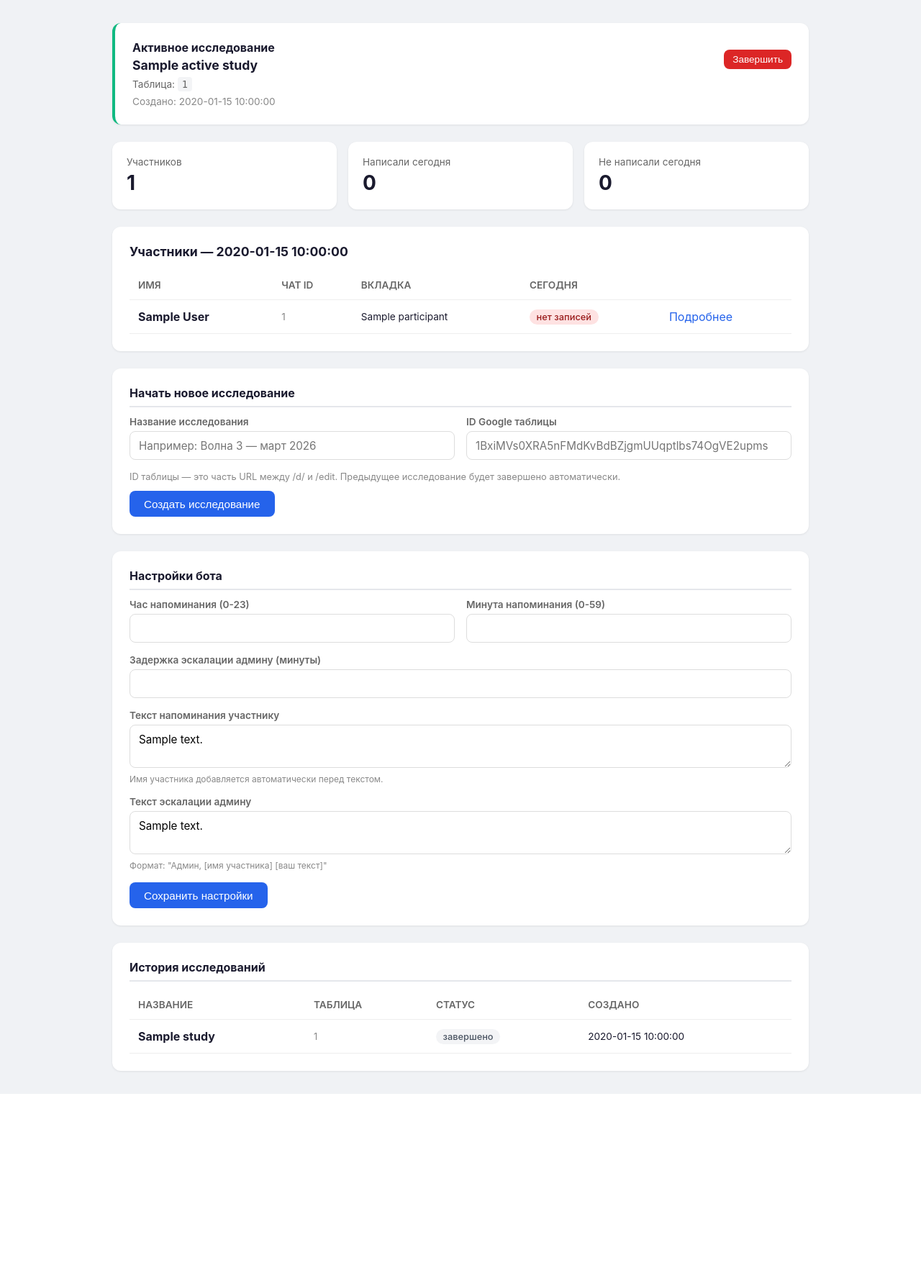
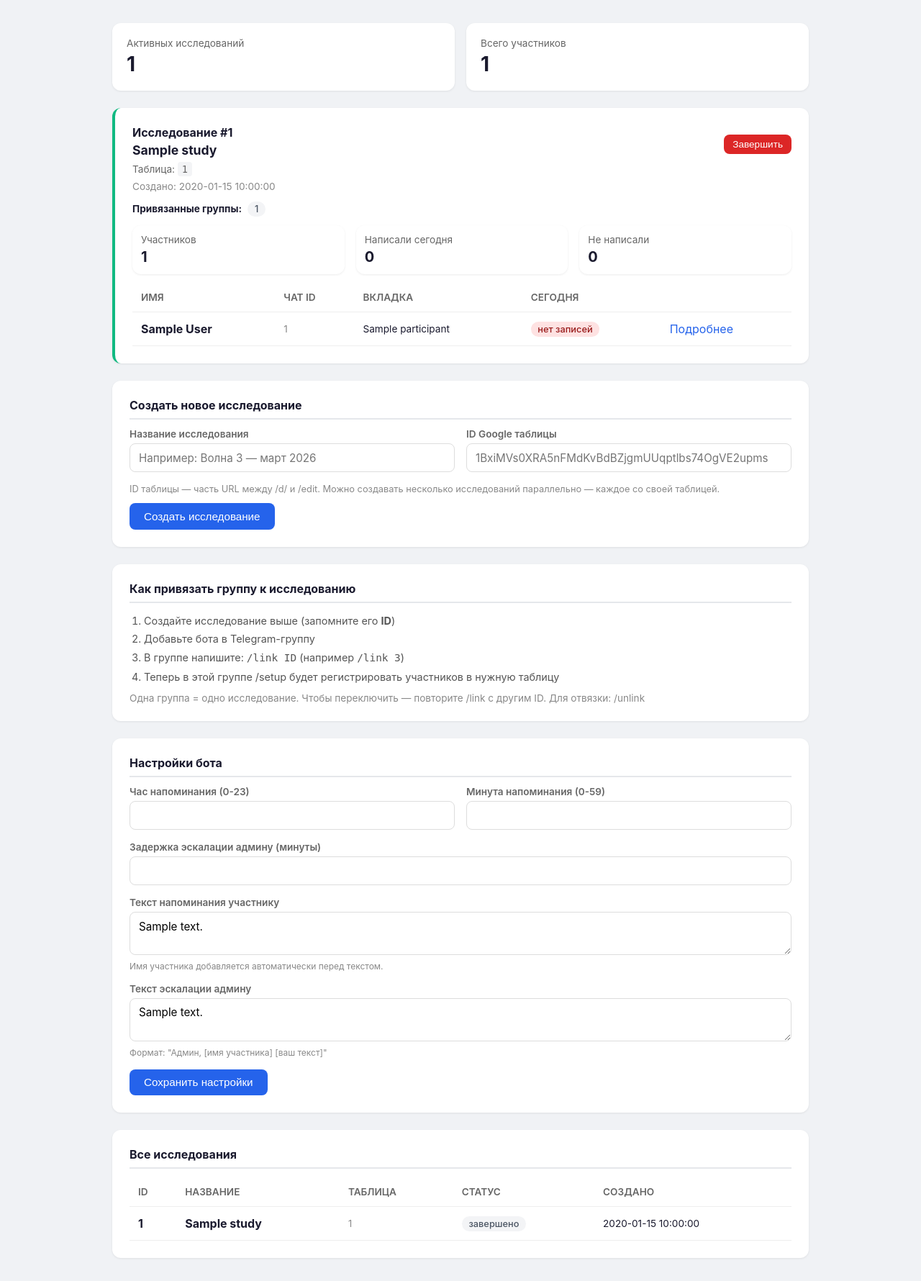
Before and after one commit to Viktorprokushev0707/dada, a Python web app: template bot/web/templates/dashboard.html in a window 1280 px wide. Shown: the part 56-1836 px from the top of the page at 72% size. Before the commit the page ends 1576 px from the top, so only its background shows below. Run offline with Jinja, Linux system fonts and the light colour scheme; the template is opened without the code that fills it: most values are stand-ins (such as "Sample title", 1, 10 or a date in 2020).

Commit message:
Fix tab creation bug and add multi-study support with group linking
- Fix /setup: add return after Sheets tab creation failure (was showing
  both error AND success messages, registering participant without tab)
- Add study_groups table to map Telegram groups to studies
- Support multiple parallel active studies (no longer auto-deactivate all)
- Add /link command: admins link a group to a specific study
- Add /unlink command: remove group-study association
- /setup now uses group→study mapping instead of single active study
- Dashboard shows all active studies with per-study stats and group links
- Add instructions card explaining the linking workflow

https://claude.ai/code/session_01DcRS8pyCZQGRPDvhnTz5qp

```diff
--- a/bot/__main__.py
+++ b/bot/__main__.py
@@ -17,6 +17,7 @@ from bot import db
 from bot.config import settings
 from bot.handlers.admin import list_command, status_command
 from bot.handlers.diary import collect_message
+from bot.handlers.link import link_command, unlink_command
 from bot.handlers.setup import setup_command
 from bot.services.scheduler import register_jobs
 from bot.web.app import create_web_app, start_web_app
@@ -57,6 +58,8 @@ async def run_bot(stop_event: asyncio.Event) -> None:
             )
 
             bot_app.add_handler(CommandHandler("setup", setup_command))
+            bot_app.add_handler(CommandHandler("link", link_command))
+            bot_app.add_handler(CommandHandler("unlink", unlink_command))
             bot_app.add_handler(CommandHandler("list", list_command))
             bot_app.add_handler(CommandHandler("status", status_command))
             bot_app.add_handler(
--- a/bot/services/sheets.py
+++ b/bot/services/sheets.py
@@ -34,14 +34,14 @@ class SheetsService:
         spreadsheet = self._get_spreadsheet(spreadsheet_id)
         try:
             spreadsheet.worksheet(tab_name)
-            logger.info("Tab '%s' already exists", tab_name)
+            logger.info("Tab '%s' already exists in spreadsheet %s", tab_name, spreadsheet_id)
         except gspread.WorksheetNotFound:
             ws = spreadsheet.add_worksheet(
                 title=tab_name, rows=1000, cols=5
             )
             ws.update([["Дата", "Время", "Статус", "Дневник"]], "A1:D1")
             ws.format("A1:D1", {"textFormat": {"bold": True}})
-            logger.info("Created tab '%s'", tab_name)
+            logger.info("Created tab '%s' in spreadsheet %s", tab_name, spreadsheet_id)
 
     def append_entry(
         self,
--- a/bot/web/templates/dashboard.html
+++ b/bot/web/templates/dashboard.html
@@ -4,47 +4,71 @@
 
 {% block content %}
 
-{# ── ACTIVE STUDY ─────────────────────────────────────────── #}
-{% if active_study %}
+{# ── GLOBAL STATS ─────────────────────────────────────────── #}
+<div class="stat-grid">
+    <div class="stat-card">
+        <div class="label">Активных исследований</div>
+        <div class="value">{{ active_studies | length }}</div>
+    </div>
+    <div class="stat-card">
+        <div class="label">Всего участников</div>
+        <div class="value">{{ total_participants }}</div>
+    </div>
+</div>
+
+{# ── ACTIVE STUDIES ───────────────────────────────────────── #}
+{% if active_studies %}
+{% for sd in active_studies %}
 <div class="card study-active">
     <div style="display: flex; justify-content: space-between; align-items: center; flex-wrap: wrap; gap: 0.5rem;">
         <div>
-            <div class="section-title" style="border: none; padding: 0; margin: 0;">Активное исследование</div>
-            <h2 style="margin: 0.25rem 0 0.5rem;">{{ active_study.name }}</h2>
+            <div class="section-title" style="border: none; padding: 0; margin: 0;">
+                Исследование #{{ sd.study.id }}
+            </div>
+            <h2 style="margin: 0.25rem 0 0.5rem;">{{ sd.study.name }}</h2>
         </div>
-        <form method="post" action="/study/{{ active_study.id }}/finish" style="margin: 0;"
-              onsubmit="return confirm('Завершить исследование? Участники перестанут записываться.')">
+        <form method="post" action="/study/{{ sd.study.id }}/finish" style="margin: 0;"
+              onsubmit="return confirm('Завершить исследование «{{ sd.study.name }}»? Новые участники не смогут регистрироваться.')">
             <button type="submit" class="btn btn-danger btn-sm">Завершить</button>
         </form>
     </div>
     <div style="font-size: 0.85rem; color: #666; margin-bottom: 0.5rem;">
-        Таблица: <code style="background:#f3f4f6; padding: 2px 6px; border-radius: 4px;">{{ active_study.spreadsheet_id }}</code>
+        Таблица: <code style="background:#f3f4f6; padding: 2px 6px; border-radius: 4px;">{{ sd.study.spreadsheet_id }}</code>
     </div>
-    <div style="font-size: 0.85rem; color: #888;">
-        Создано: {{ active_study.created_at }}
+    <div style="font-size: 0.85rem; color: #888; margin-bottom: 0.75rem;">
+        Создано: {{ sd.study.created_at }}
     </div>
-</div>
 
-{# ── STATS ──────────────────────────────────────────────── #}
-<div class="stat-grid">
-    <div class="stat-card">
-        <div class="label">Участников</div>
-        <div class="value">{{ total_participants }}</div>
+    {# Groups linked to this study #}
+    <div style="margin-bottom: 0.75rem;">
+        <strong style="font-size: 0.85rem;">Привязанные группы:</strong>
+        {% if sd.groups %}
+            {% for g in sd.groups %}
+                <span class="badge badge-gray" style="margin-left: 0.25rem;">{{ g.chat_id }}</span>
+            {% endfor %}
+        {% else %}
+            <span style="font-size: 0.85rem; color: #999;">нет групп — используйте <code>/link {{ sd.study.id }}</code> в Telegram</span>
+        {% endif %}
     </div>
-    <div class="stat-card">
-        <div class="label">Написали сегодня</div>
-        <div class="value">{{ participants | selectattr('today_messages', 'gt', 0) | list | length }}</div>
+
+    {# Study stats #}
+    <div class="stat-grid" style="margin-bottom: 0.75rem;">
+        <div class="stat-card" style="padding: 0.75rem;">
+            <div class="label">Участников</div>
+            <div class="value" style="font-size: 1.25rem;">{{ sd.participants | length }}</div>
+        </div>
+        <div class="stat-card" style="padding: 0.75rem;">
+            <div class="label">Написали сегодня</div>
+            <div class="value" style="font-size: 1.25rem;">{{ sd.participants | selectattr('today_messages', 'gt', 0) | list | length }}</div>
+        </div>
+        <div class="stat-card" style="padding: 0.75rem;">
+            <div class="label">Не написали</div>
+            <div class="value" style="font-size: 1.25rem;">{{ sd.participants | selectattr('today_messages', 'eq', 0) | list | length }}</div>
+        </div>
     </div>
-    <div class="stat-card">
-        <div class="label">Не написали сегодня</div>
-        <div class="value">{{ participants | selectattr('today_messages', 'eq', 0) | list | length }}</div>
-    </div>
-</div>
 
-{# ── PARTICIPANTS TABLE ─────────────────────────────────── #}
-<div class="card">
-    <h2>Участники — {{ today }}</h2>
-    {% if participants %}
+    {# Participants table #}
+    {% if sd.participants %}
     <table>
         <thead>
             <tr>
@@ -56,7 +80,7 @@
             </tr>
         </thead>
         <tbody>
-            {% for p in participants %}
+            {% for p in sd.participants %}
             <tr>
                 <td><strong>{{ p.display_name }}</strong></td>
                 <td style="font-size: 0.85rem; color: #888;">{{ p.chat_id }}</td>
@@ -74,22 +98,23 @@
         </tbody>
     </table>
     {% else %}
-    <p style="color: #888; text-align: center; padding: 2rem;">
-        Нет участников. Используйте /setup в группе Telegram, чтобы добавить участника.
+    <p style="color: #888; text-align: center; padding: 1rem;">
+        Нет участников. Используйте /setup в привязанной группе Telegram.
     </p>
     {% endif %}
 </div>
+{% endfor %}
 
 {% else %}
-{# ── NO ACTIVE STUDY ────────────────────────────────────── #}
+{# ── NO ACTIVE STUDIES ────────────────────────────────────── #}
 <div class="alert alert-warning">
-    Нет активного исследования. Создайте новое исследование ниже, чтобы начать работу.
+    Нет активных исследований. Создайте новое исследование ниже, чтобы начать работу.
 </div>
 {% endif %}
 
 {# ── NEW STUDY FORM ─────────────────────────────────────── #}
 <div class="card">
-    <div class="section-title">Начать новое исследование</div>
+    <div class="section-title">Создать новое исследование</div>
     <form method="post" action="/study/create">
         <div class="form-row">
             <div class="form-group">
@@ -102,10 +127,26 @@
             </div>
         </div>
         <p style="font-size: 0.8rem; color: #888; margin-bottom: 0.75rem;">
-            ID таблицы — это часть URL между /d/ и /edit. Предыдущее исследование будет завершено автоматически.
+            ID таблицы — часть URL между /d/ и /edit.
+            Можно создавать несколько исследований параллельно — каждое со своей таблицей.
         </p>
         <button type="submit" class="btn btn-primary">Создать исследование</button>
     </form>
+</div>
+
+{# ── HOW IT WORKS ─────────────────────────────────────────── #}
+<div class="card">
+    <div class="section-title">Как привязать группу к исследованию</div>
+    <ol style="font-size: 0.9rem; line-height: 1.8; color: #555; padding-left: 1.25rem;">
+        <li>Создайте исследование выше (запомните его <b>ID</b>)</li>
+        <li>Добавьте бота в Telegram-группу</li>
+        <li>В группе напишите: <code>/link ID</code> (например <code>/link 3</code>)</li>
+        <li>Теперь в этой группе /setup будет регистрировать участников в нужную таблицу</li>
+    </ol>
+    <p style="font-size: 0.85rem; color: #888; margin-top: 0.5rem;">
+        Одна группа = одно исследование. Чтобы переключить — повторите /link с другим ID.
+        Для отвязки: /unlink
+    </p>
 </div>
 
 {# ── SETTINGS ───────────────────────────────────────────── #}
@@ -150,10 +191,11 @@
 {# ── STUDIES HISTORY ────────────────────────────────────── #}
 {% if all_studies %}
 <div class="card">
-    <div class="section-title">История исследований</div>
+    <div class="section-title">Все исследования</div>
     <table>
         <thead>
             <tr>
+                <th>ID</th>
                 <th>Название</th>
                 <th>Таблица</th>
                 <th>Статус</th>
@@ -163,6 +205,7 @@
         <tbody>
             {% for s in all_studies %}
             <tr>
+                <td><strong>{{ s.id }}</strong></td>
                 <td><strong>{{ s.name }}</strong></td>
                 <td style="font-size: 0.8rem; color: #888; max-width: 200px; overflow: hidden; text-overflow: ellipsis; white-space: nowrap;">
                     {{ s.spreadsheet_id }}
```
Also changed, not shown: bot/db.py (+98 -1 lines), bot/handlers/link.py (added, +127 -0 lines), bot/handlers/setup.py (+17 -11 lines), bot/web/routes.py (+18 -8 lines).
